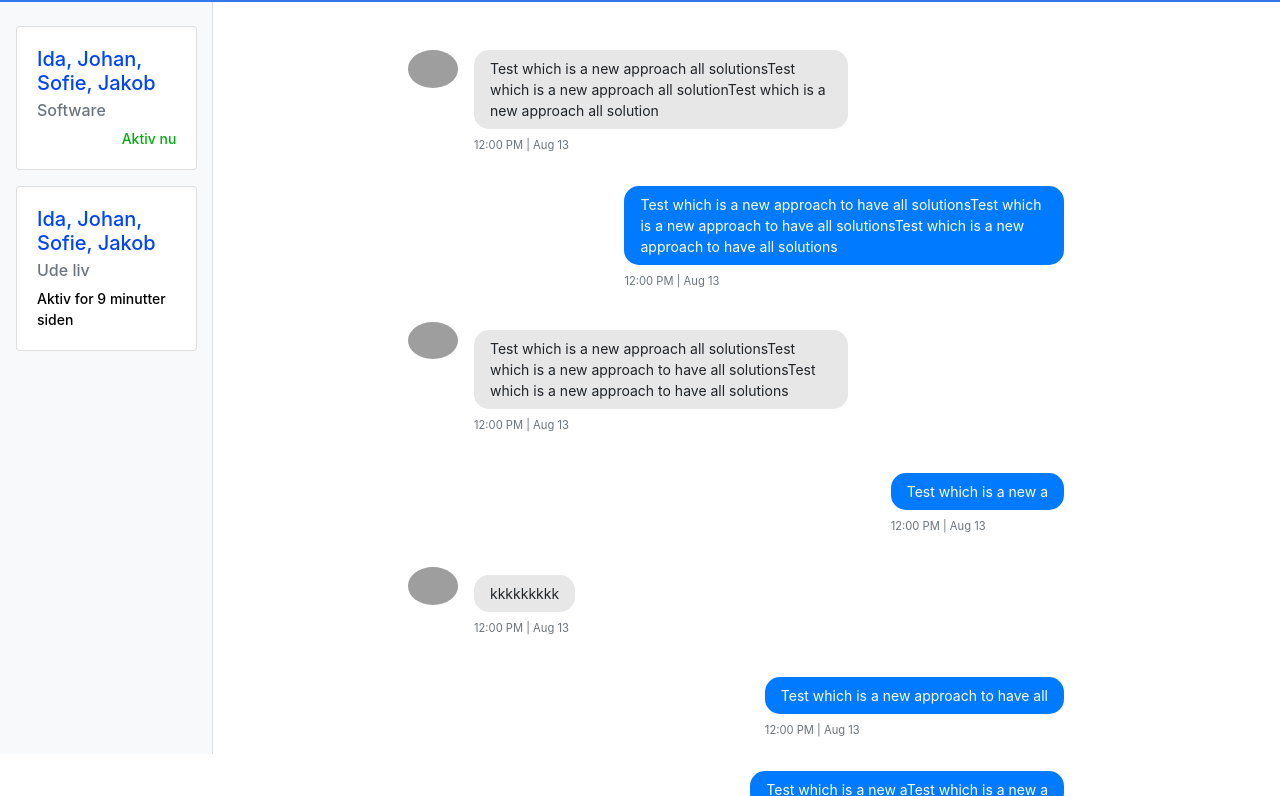
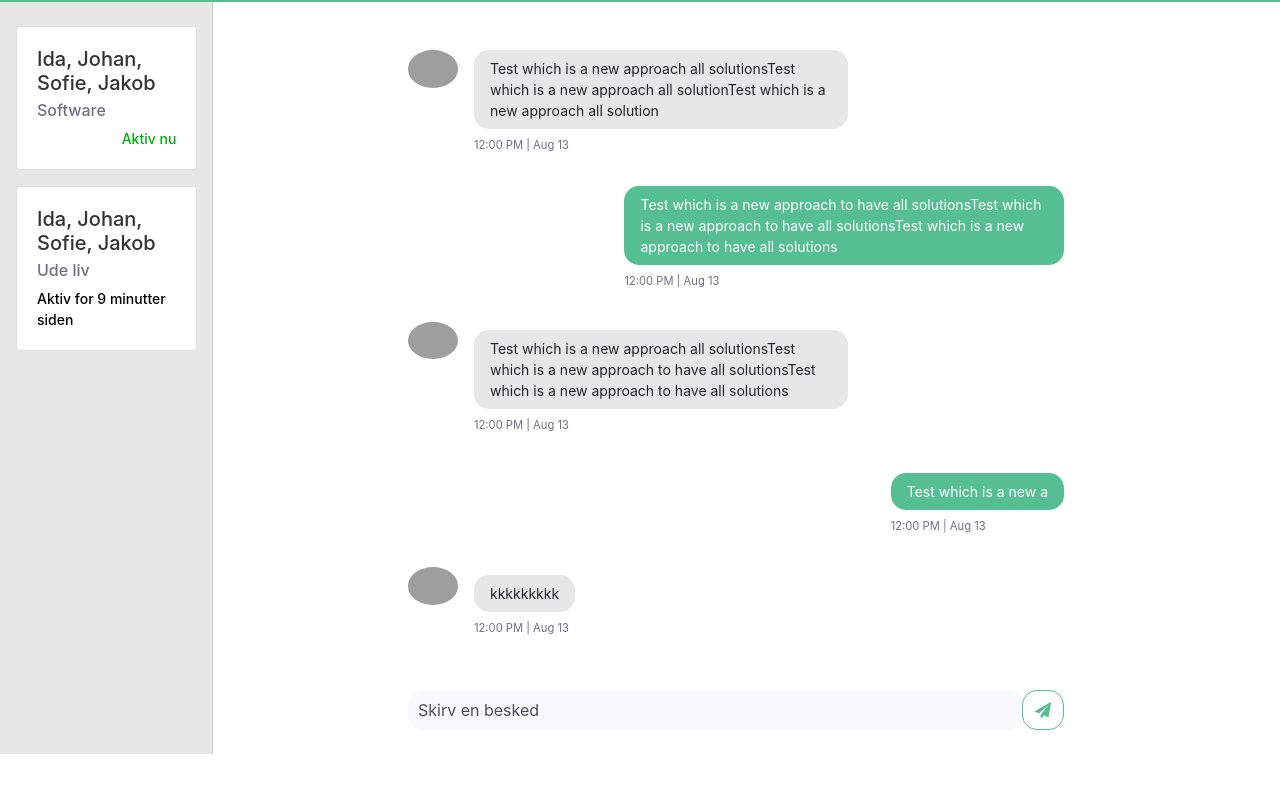
Before and after one commit to JakobJFL/SocialMediaAndRelations-WebApp-P2AAU, a plain HTML site: page index.html in a window 1280 px wide. Shown: the part 46-842 px from the top of the page. Drawn offline with nearby package versions, Linux system fonts and the light colour scheme; grey boxes are pictures that could not be loaded.

Commit message:
chat from, scrollbar, colors
chat send from fixed, scrollbar added and color file maded

```diff
--- /dev/null
+++ b/css/color.css
@@ -0,0 +1,10 @@
+:root {
+    --light-bg-color: #e7e7e7;
+    --primary-color: #55be92;
+    --primary-checked-color: #7edfb7;
+    --back-bg-color: #e7e7e7;
+
+}
+.bg-primary {
+    background-color: var(--primary-color) !important;
+}
--- a/css/main.css
+++ b/css/main.css
@@ -40,21 +40,18 @@ body {
 }
 
 .navbar {
-  background-color: rgb(55, 118, 235);
+  background-color: var(--primary-color);
 }
 
 .sidebar .nav-link {
   font-weight: 500;
   color: #333;
+
+
 }
 
-.sidebar .nav-link .feather {
-  margin-right: 4px;
-  color: #727272;
-}
-
-.sidebar .nav-link.active {
-  color: #0044ff;
+.sidebar {
+  background-color: var(--back-bg-color);
 }
 
 .sidebar .nav-link:hover .feather,
@@ -75,6 +72,7 @@ body {
   left: 50%;
   transform: translatex(-50%);
   font-size: 1rem;
+
 }
 
 .navbar .navbar-toggler {
@@ -107,5 +105,5 @@ body {
 
 .form-control-dark:focus {
   border-color: transparent;
-  box-shadow: 0 0 0 3px rgba(255, 255, 255, .25);
+  box-shadow: 0 0 0 3px rgba(68, 62, 62, 0.25);
 }
--- a/css/messages.css
+++ b/css/messages.css
@@ -4,10 +4,36 @@
         margin-left: 30%;
         margin-right: 15%;
     }
+    .message-sender {
+        z-index: 1;
+        margin-left: 30%;
+        margin-right: 15%;
+    }
 }
 
+.chat-box {
+    height: 80vh;
+    overflow-x: hidden;
+    overflow-y: auto;
+}
+
+::-webkit-scrollbar {
+    width: 10px;
+  }
+
+  ::-webkit-scrollbar-track {
+    width: 10px;
+    background: #f5f5f5;
+  }
+
+  ::-webkit-scrollbar-thumb {
+    width: 2em;
+    background-color: #ddd;
+    border-radius: 1rem;
+  }
+
 .bg-grey {
-    background-color: #e7e7e7 !important;
+    background-color: var(--light-bg-color) !important;
 
 }
 
@@ -32,6 +58,45 @@
     border-radius: 15px !important;
 }
 
+[contentEditable=true]:empty:not(:focus):before{
+    content:attr(data-text)
+}
+
+.send-btn {
+    border-radius: 15px !important;
+}
+
 #messageSenderBox {
-    resize: none;
+    padding: 10px;
+    width: 20em;
+    min-height: 1em;
+    max-height: 5em;
+    overflow: auto;
 }
+
+.btn-outline-primary {
+    color: var(--primary-color);
+    border-color: var(--primary-color);
+}
+
+.btn-outline-primary:hover {
+    color: white;
+    background-color: var(--primary-color);
+    border-color: var(--primary-checked-color) !important;
+
+}
+
+.btn-outline-primary:active {
+    background-color: var(--primary-checked-color) !important;
+    border-color: var(--primary-checked-color) !important;
+
+}
+
+.form-control {
+    border-radius: 15px !important;
+    background-color: var(--light-bg-color);
+}
+
+.form-group {
+    bottom: 0px !important;
+}
--- a/index.html
+++ b/index.html
@@ -4,9 +4,12 @@
     <meta charset="UTF-8">
     <meta http-equiv="X-UA-Compatible" content="IE=edge">
     <meta name="viewport" content="width=device-width, initial-scale=1.0">
-    <link rel="stylesheet" href="bootstrap/css/bootstrap.css">
+    <link rel="stylesheet" href="bootstrap/css/bootstrap.css"><link rel="stylesheet" href="https://cdnjs.cloudflare.com/ajax/libs/font-awesome/4.7.0/css/font-awesome.min.css">
+
     <link rel="stylesheet" href="css/messages.css">
     <link rel="stylesheet" href="css/main.css">
+    <link rel="stylesheet" href="css/color.css">
+
 
 
     <title>Social Media and Relations WebApp-P2AAU</title>
@@ -26,7 +29,7 @@
 
   <div class="container-fluid">
     <div class="row">
-      <nav id="sidebarMenu" class="col-md-3 col-lg-2 d-md-block bg-light sidebar collapse">
+      <nav id="sidebarMenu" class="col-md-3 col-lg-2 d-md-block sidebar collapse">
         <div class="position-sticky pt-3">
           <ul class="nav flex-column">
             <li class="nav-item">
@@ -58,9 +61,9 @@
       </nav>
     </div>
   </div>
-  <main class="chat-box">
+  <main>
+    <div class="chat-box overflow-auto">
       <!-- Chat Box-->
-      <div class="px-0">
         <div class="container-fluid p-2 px-4 py-5 bg-white">
           <!-- Sender Message-->
           <div class="media sender-msg mb-3">
@@ -145,18 +148,37 @@
               <p class="small text-muted">12:00 PM | Aug 13</p>
             </div>
           </div>
+          <!-- Sender Message-->
+          <div class="media sender-msg mb-3">
+            <img src="https://res.cloudinary.com/mhmd/image/upload/v1564960395/avatar_usae7z.svg" alt="user" width="50" class="rounded-circle">
+            <div class="media-body py-2 ml-3">
+              <div class="bg-grey rounded py-2 px-3 mb-2">
+                <p class="text-small mb-0">Test which is a new approach all solutionsTest which is a new approach to have all solutionsTest which is a new approach to have all solutionsTest which is a new approach all solutionsTest which is a new approach to have all solutionsTest which is a new approach to have all solutionsTest which is a new approach all solutionsTest which is a new approach to have all solutionsTest which is a new approach to have all solutionsTest which is a new approach all solutionsTest which is a new approach to have all solutionsTest which is a new approach to have all solutions</p>
+              </div>
+              <p class="small text-muted">12:00 PM | Aug 13</p>
+            </div>
+          </div>
+          <!-- Typing area -->
 
-          <!-- Typing area -->
-          <form action="#">
-            <div class="form-group">
-              <textarea class="form-control" placeholder="Skriv besked her" id="messageSenderBox" rows="3"></textarea>
-              <input type="submit">
-            </div>
-          </form>
         </div>
       </div>
     </div>
+    <div class="message-sender">
+      <div class="container-fluid p-2 px-4 py-5 bg-white">
+        <form action="#" >
+          <div class="input-group">
+            <div type="textbox"  id="messageSenderBox" data-text="Skirv en besked" contentEditable=true aria-describedby="button-addon2" rows="1" class="form-control rounded-0 border-0 py-2 bg-light"></div >
+            <div class="input-group-append">
+              <button id="button-addon2" type="submit" class="btn btn-outline-primary send-btn"><i class="fa fa-paper-plane" aria-hidden="true"></i></button>
+            </div>
+          </div>
+        </form>
+      </div>
+    </div>
+
   </main>
+
+
 
   <script src="https://cdn.jsdelivr.net/npm/bootstrap@5.0.0-beta2/dist/js/bootstrap.bundle.min.js" integrity="sha384-b5kHyXgcpbZJO/tY9Ul7kGkf1S0CWuKcCD38l8YkeH8z8QjE0GmW1gYU5S9FOnJ0" crossorigin="anonymous"></script>
   <script type="text/javascript" src="userTestData.json"></script>
```
